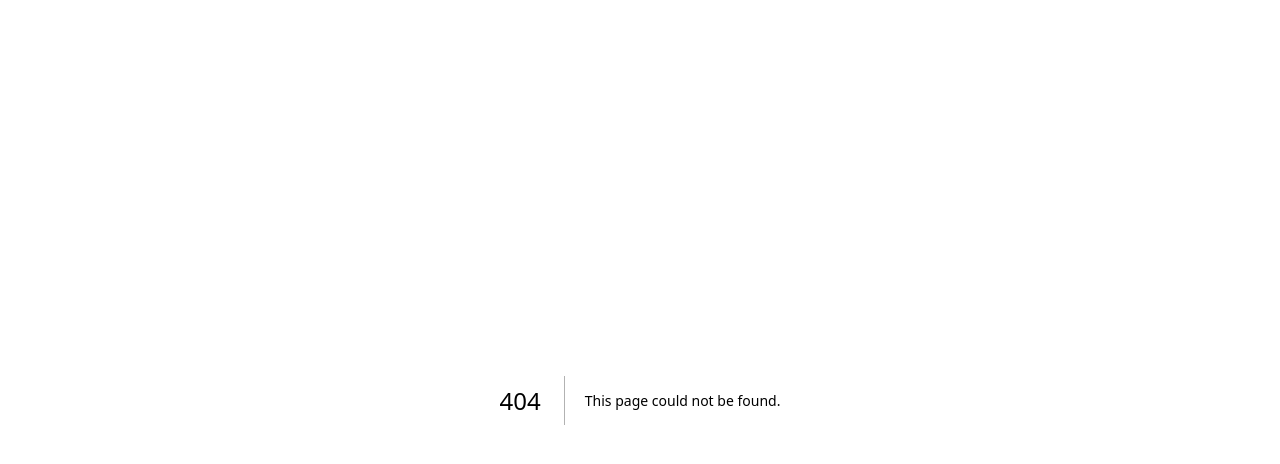
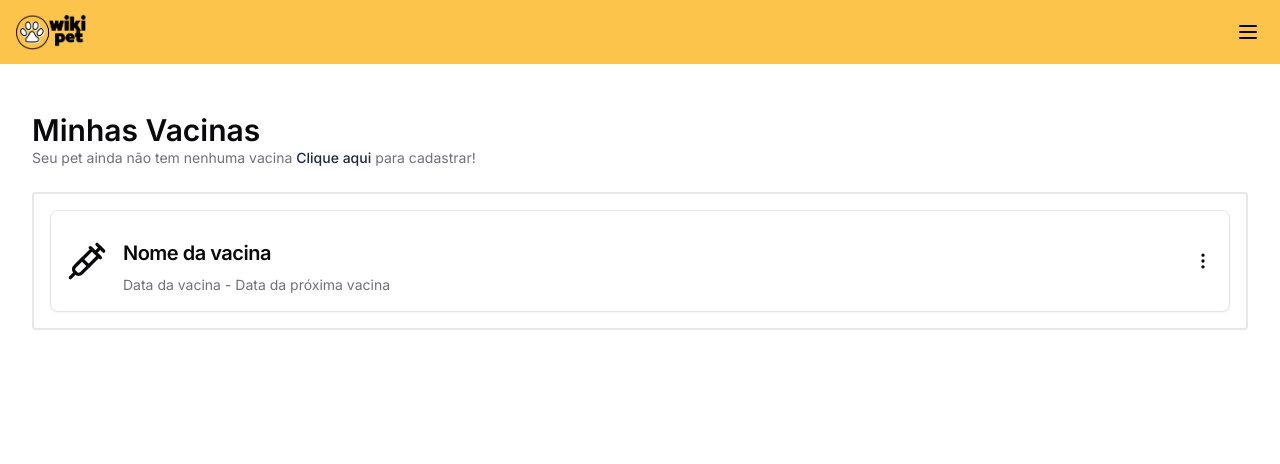
Before and after one commit to PietroKucharski/wiki-pet, a Next.js app: page /pets/1/vaccine/list in a window 1280 px wide. Before the commit this address had no page. Shown: the top 464 px of the page. Built offline with nearby package versions, Linux system fonts and the light colour scheme.

Commit message:
feat: ajuste na tela de criação de vacina, e criação da tela da lista de vacinas

```diff
--- a/src/app/pets/[id]/vaccine/create/page.tsx
+++ b/src/app/pets/[id]/vaccine/create/page.tsx
@@ -66,11 +66,14 @@ export default function Page({ params }: PageProps) {
             className="flex flex-col gap-4"
             onSubmit={form.handleSubmit((data) => {
               const storedHistoriesAsString =
-                                localStorage?.getItem("history") ?? "[]"
+                localStorage?.getItem("vaccines") ?? "[]"
               const storedHistories = JSON.parse(storedHistoriesAsString)
               const updatedHistories = [...storedHistories, data]
-                            localStorage?.setItem("history", JSON.stringify(updatedHistories))
-                            router.push(`/pets/${params.id}?tab=history`)
+              localStorage?.setItem(
+                "vaccines",
+                JSON.stringify(updatedHistories)
+              )
+              router.push(`/pets/${params.id}`)
             })}
           >
             <FormField
@@ -157,12 +160,13 @@ export default function Page({ params }: PageProps) {
                 </FormItem>
               )}
             />
-                        <button
+            <Button
               type="submit"
               className="bg-primary p-2 rounded-md"
+              onClick={() => router.push(`/pets/${params.id}/vaccine/list`)}
             >
               Criar Vacina
-                        </button>
+            </Button>
           </form>
         </Form>
       </div>
--- /dev/null
+++ b/src/app/pets/[id]/vaccine/list/page.tsx
@@ -0,0 +1,137 @@
+"use client"
+
+import {
+  DropdownMenu,
+  DropdownMenuTrigger,
+  DropdownMenuContent,
+  DropdownMenuItem,
+  DropdownMenuSeparator,
+} from "@radix-ui/react-dropdown-menu"
+import { MoreVertical, Plus, Syringe } from "lucide-react"
+import { FaEye, FaTrash } from "react-icons/fa6"
+import { Header } from "../../../../../components/header/button"
+import { Button } from "../../../../../components/ui/button"
+import {
+  Card,
+  CardDescription,
+  CardHeader,
+  CardTitle,
+} from "../../../../../components/ui/card"
+import { useRouter } from "next/navigation"
+import Image from "next/image"
+import { useLayoutEffect, useState } from "react"
+
+interface PageProps {
+  params: {
+    id: string
+  }
+}
+
+export default function Page({ params }: PageProps) {
+  const router = useRouter()
+  const [vaccines, setVaccines] = useState<any[]>([])
+
+  useLayoutEffect(() => {
+    setVaccines(() => {
+      const storedVaccines = localStorage?.getItem("vaccines") ?? "[]"
+      return JSON.parse(storedVaccines)
+    })
+  }, [])
+
+  return (
+    <>
+      <Header />
+      <main className="flex flex-col gap-6 p-8">
+        <div>
+          <h1 className="w-full text-3xl font-semibold">Minhas Vacinas</h1>
+          {!vaccines.length ? (
+            <div className="leading-none">
+              <span className="w-full text-sm text-muted-foreground">
+                Seu pet ainda não tem nenhuma vacina
+              </span>
+              <Button
+                onClick={() => {
+                  router.push(`/pets/${params.id}/vaccine/create`)
+                }}
+                className="text-slate-800 p-0 px-1 h-fit"
+                variant={"link"}
+              >
+                Clique aqui
+              </Button>
+              <span className="w-full text-sm text-muted-foreground">
+                para cadastrar!
+              </span>
+            </div>
+          ) : (
+            <span className="w-full text-sm text-muted-foreground">
+              Seu pet não tem {vaccines.length} vacina(s).
+            </span>
+          )}
+        </div>
+        {vaccines.length > 0 && (
+          <Button type="button" onClick={() => router.push(`/pets/${params.id}/vaccine/create`)}>
+            Cadastrar novo pet
+            <Plus className="size-4 ml-2" />
+          </Button>
+        )}
+        {/* {vaccines.map((vaccine, index) => {
+          <>
+          </>
+        })} */}
+        <div className="p-4 border-2 border-gray-200 rounded-sm flex flex-col gap-4">
+          <Card
+            // key={pet.id}
+            className="overflow-hidden w-full h-fit cursor-pointer"
+            onClick={() => {
+              // router.push(`/pets/${pet.id}`)
+            }}
+          >
+            <CardHeader className="w-full ">
+              <div className="flex justify-between items-center">
+                <div className="flex gap-4 items-center w-full">
+                  <div className="overflow-hidden">
+                    <Syringe className="size-10" />
+                  </div>
+                  <div className="flex flex-col  space-y-3">
+                    <CardTitle className="line-clamp-2 break-words hyphens-auto mt-4">
+                      {/* {pet.name} */}
+                      Nome da vacina
+                    </CardTitle>
+                    <CardDescription className="line-clamp-3 break-words ">
+                      {/* {pet.breed} - {pet.color} */}
+                      Data da vacina - Data da próxima vacina
+                    </CardDescription>
+                  </div>
+                </div>
+                <DropdownMenu>
+                  <DropdownMenuTrigger className="w-fit h-fit">
+                    <MoreVertical className="size-5" />
+                  </DropdownMenuTrigger>
+                  <DropdownMenuContent side="left">
+                    <DropdownMenuItem
+                      onClick={() => {
+                        // router.push(`/pets/${pet.id}`)
+                      }}
+                    >
+                      <FaEye className="mr-2" />
+                      Visualizar
+                    </DropdownMenuItem>
+                    <DropdownMenuSeparator />
+                    <DropdownMenuItem
+                      onClick={() => {
+                        // handlePetDelete(pet.id)
+                      }}
+                    >
+                      <FaTrash className="mr-2" />
+                      Excluir
+                    </DropdownMenuItem>
+                  </DropdownMenuContent>
+                </DropdownMenu>
+              </div>
+            </CardHeader>
+          </Card>
+        </div>
+      </main>
+    </>
+  )
+}
```
Lines whose indentation alone changed are shown as unchanged.
